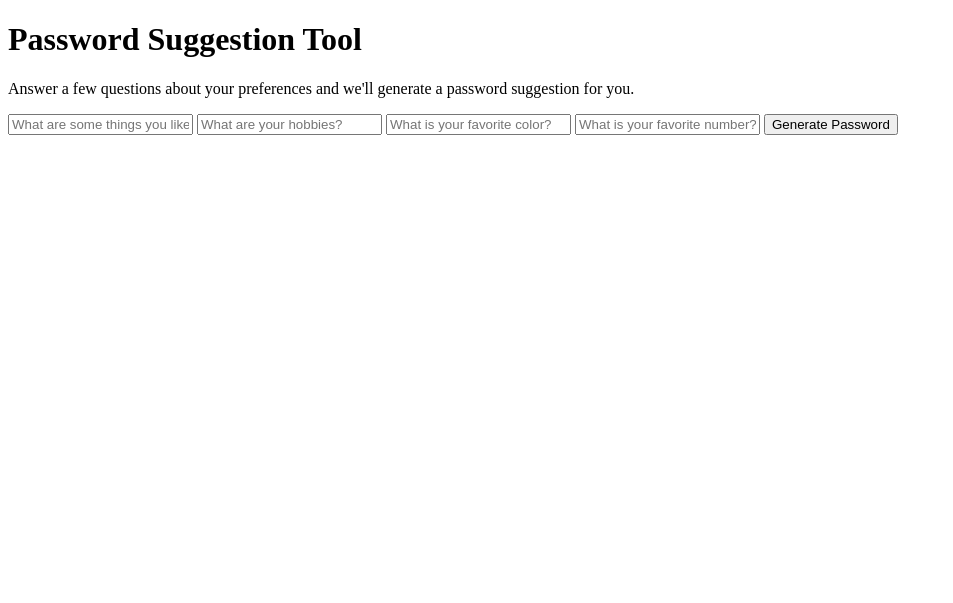
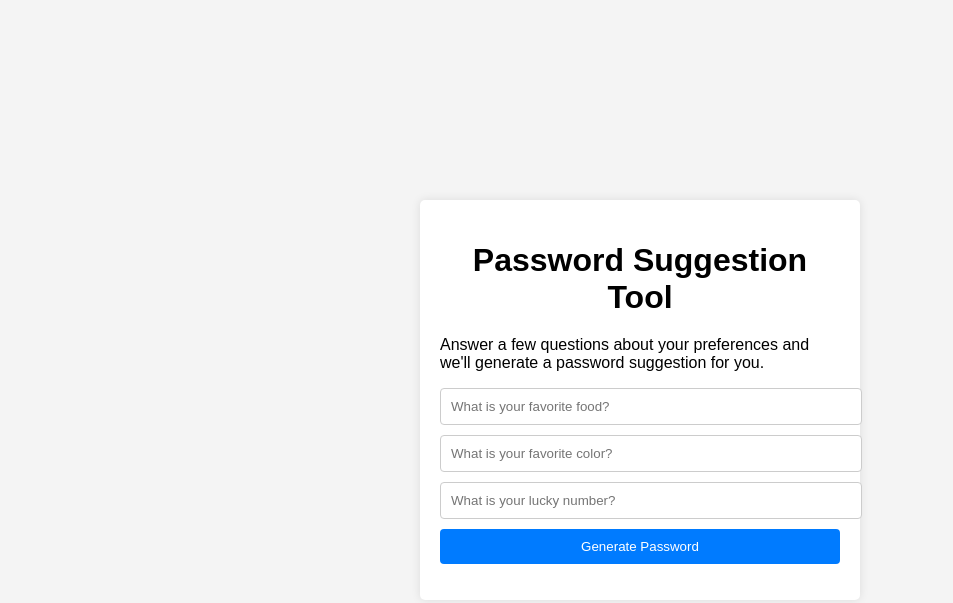
Before and after one commit to SreyaJoseph/Password-Strength-Checker, a plain HTML site: page suggest.html in a window 1280 px wide. Shown: the whole page, without its empty margins (0-953 px from the left). Drawn offline with Linux system fonts and the light colour scheme.

Commit message:
generate password

```diff
--- /dev/null
+++ b/generate.css
@@ -0,0 +1,37 @@
+body {
+    font-family: Arial, sans-serif;
+    margin: 0;
+    padding: 0;
+    display: flex;
+    justify-content: center;
+    align-items: center;
+    height: 100vh;
+    background-color: #f4f4f4;
+}
+.container {
+    max-width: 400px;
+    padding: 20px;
+    background-color: #fff;
+    border-radius: 5px;
+    box-shadow: 0 0 10px rgba(0, 0, 0, 0.1);
+}
+h1 {
+    text-align: center;
+    margin-bottom: 20px;
+}
+input[type="number"], input[type="checkbox"], button {
+    display: block;
+    margin-bottom: 10px;
+}
+button {
+    width: 100%;
+    padding: 10px;
+    background-color: #007bff;
+    color: #fff;
+    border: none;
+    border-radius: 4px;
+    cursor: pointer;
+}
+button:hover {
+    background-color: #0056b3;
+}
--- /dev/null
+++ b/generate.js
@@ -0,0 +1,22 @@
+function generatePassword() {
+    var length = document.getElementById("length").value;
+    var includeDigits = document.getElementById("includeDigits").checked;
+    var includeSymbols = document.getElementById("includeSymbols").checked;
+
+    var charset = "abcdefghijklmnopqrstuvwxyzABCDEFGHIJKLMNOPQRSTUVWXYZ";
+    var password = "";
+
+    if (includeDigits) {
+        charset += "0123456789";
+    }
+
+    if (includeSymbols) {
+        charset += "!@#$%^&*()_+";
+    }
+
+    for (var i = 0; i < length; i++) {
+        password += charset.charAt(Math.floor(Math.random() * charset.length));
+    }
+
+    document.getElementById("password").innerHTML = "Generated Password: " + password;
+}
--- a/password.css
+++ b/password.css
@@ -60,24 +60,7 @@ input[type="password"] {
     border: 1px solid #ccc;
     border-radius: 5px;
 }
-.container1 {
-    max-width: 400px;
-    padding: 20px;
-    background-color: #fff;
-    border-radius: 5px;
-    box-shadow: 0 0 10px rgba(0, 0, 0, 0.1);
-}
-h1 {
-    text-align: center;
-    margin-bottom: 20px;
-}
-input[type="text"] {
-    width: 100%;
-    padding: 10px;
-    margin-bottom: 10px;
-    border: 1px solid #ccc;
-    border-radius: 4px;
-}
+
 button {
     width: 100%;
     padding: 10px;
--- /dev/null
+++ b/suggest.css
@@ -0,0 +1,40 @@
+body {
+    font-family: Arial, sans-serif;
+    margin: 0;
+    padding: 0;
+    display: flex;
+    justify-content: center;
+    align-items: center;
+    height: 100vh;
+    background-color: #f4f4f4;
+}
+.container1 {
+    max-width: 400px;
+    padding: 20px;
+    background-color: #fff;
+    border-radius: 5px;
+    box-shadow: 0 0 10px rgba(0, 0, 0, 0.1);
+}
+h1 {
+    text-align: center;
+    margin-bottom: 20px;
+}
+input[type="text"] {
+    width: 100%;
+    padding: 10px;
+    margin-bottom: 10px;
+    border: 1px solid #ccc;
+    border-radius: 4px;
+}
+button {
+    width: 100%;
+    padding: 10px;
+    background-color: #007bff;
+    color: #fff;
+    border: none;
+    border-radius: 4px;
+    cursor: pointer;
+}
+button:hover {
+    background-color: #0056b3;
+}
--- a/suggest.html
+++ b/suggest.html
@@ -4,20 +4,22 @@
     <meta charset="UTF-8">
     <meta name="viewport" content="width=device-width, initial-scale=1.0">
     <title>Password Suggestion Tool</title>
-    <link rel="stylesheet" href="styles.css">
+    <link rel="stylesheet" href="suggest.css">
+    <link rel="stylesheet" href="generate.css">
 </head>
 <body>
     <div class="container1">
         <h1>Password Suggestion Tool</h1>
         <p>Answer a few questions about your preferences and we'll generate a password suggestion for you.</p>
-        <input type="text" id="likes" placeholder="What are some things you like?">
-        <input type="text" id="hobbies" placeholder="What are your hobbies?">
+
+        <input type="text" id="food" placeholder="What is your favorite food?">
         <input type="text" id="favColor" placeholder="What is your favorite color?">
-        <input type="text" id="favNumber" placeholder="What is your favorite number?">
+        <input type="text" id="favNumber" placeholder="What is your lucky number?">
         <button onclick="generatePassword()">Generate Password</button>
         <p id="password"></p>
     </div>
 
-    <script src="script.js"></script>
+    <script src="suggest.js"></script>
+    <script src="generate.js"></script>
 </body>
 </html>
```
Also changed, not shown: index.html (+0 -3 lines).
